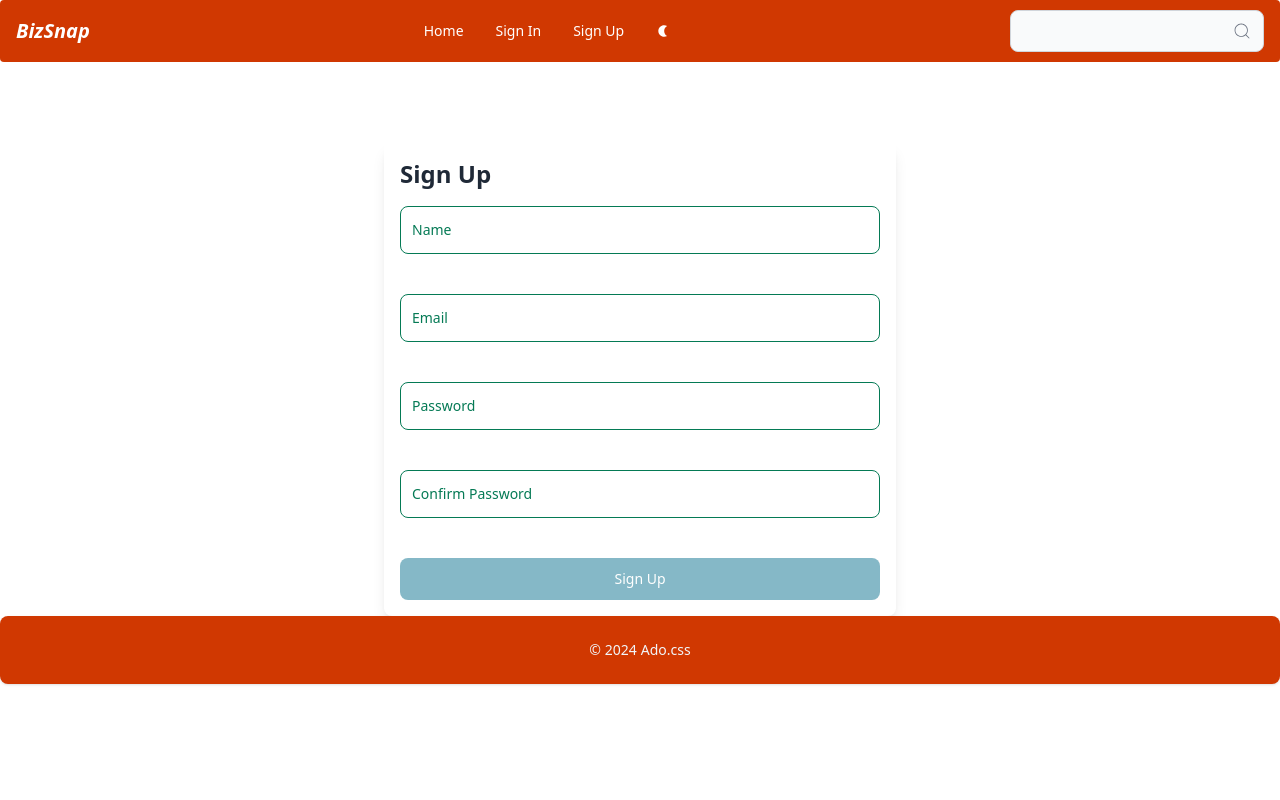
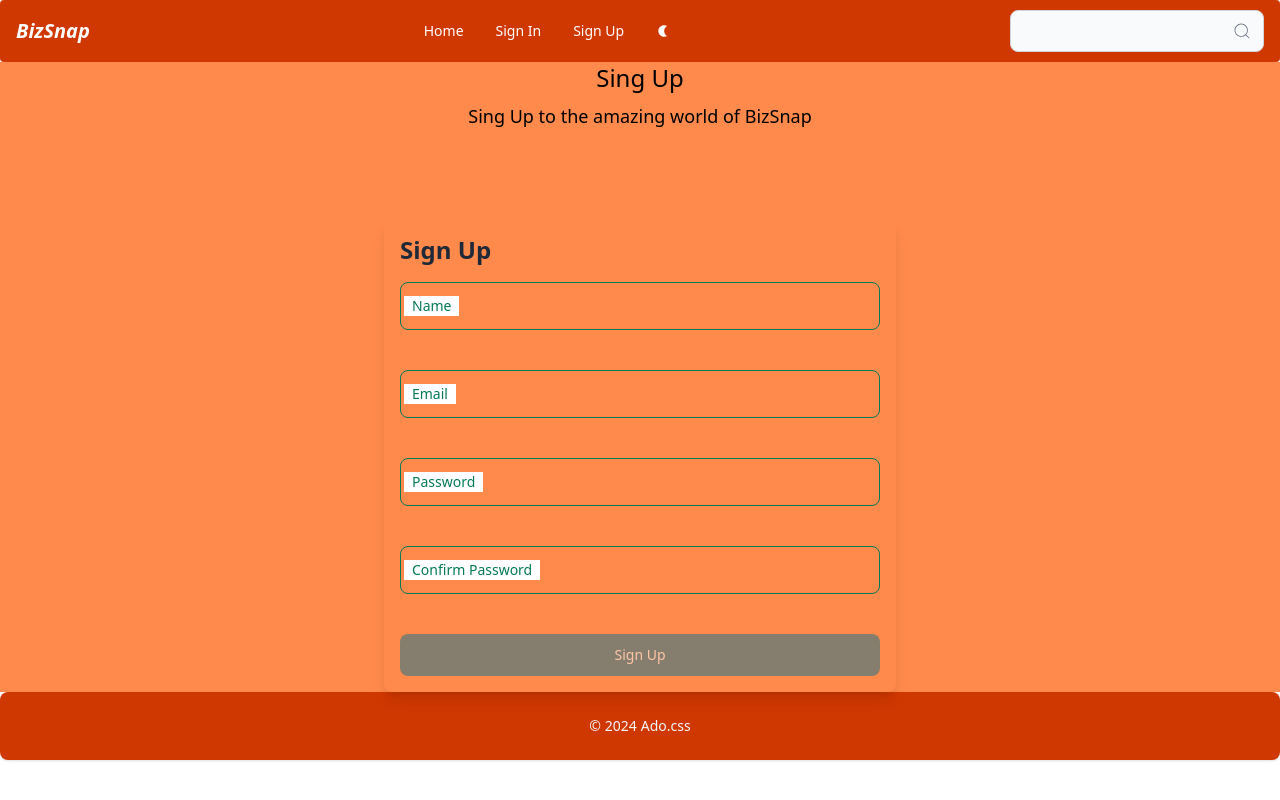
Before and after one commit to Ado1511/Proyecto-, a React (Vite) app: page /signup in a window 1280 px wide. Built offline with nearby package versions, Linux system fonts and the light colour scheme.

Commit message:
color to 400

```diff
--- a/src/App.tsx
+++ b/src/App.tsx
@@ -11,7 +11,7 @@ import CardDetails from "./Pages/CardDetails/CardDetails";
 import Favorites from "./Pages/Favorites/Favorites";
 import MyCards from "./Pages/MyCards/MyCards";
 import CreateCard from "./Pages/CreateCard/CreateCard";
-import { useEffect, useState } from "react"; // Asegúrate de importar useState
+import { useEffect, useState } from "react";
 import { decode } from "./Services/tokenService";
 import axios from "axios";
 import { userActions } from "./Store/UserSlice";
@@ -46,7 +46,7 @@ function App() {
   };
 
   return (
-    <div className={isDarkMode ? "dark text-yellow-200 bg-teal-900" : ""}>
+    <div className={isDarkMode ? "dark text-white" : ""}>
       <Header toggleDarkMode={toggleDarkMode} />
       <Routes>
         <Route path="/*" element={<Home />} />
--- a/src/Pages/Favorites/Favorites.tsx
+++ b/src/Pages/Favorites/Favorites.tsx
@@ -62,7 +62,7 @@ const Favorites = () => {
     const user = useSelector((state: TRootState) => state.UserSlice);
 
     return (
-        <div className="flex flex-col items-center justify-start gap-2 bg-orange-300">
+        <div className="flex flex-col items-center justify-start gap-2 bg-orange-400">
             <h1 className="text-2xl">Favorites</h1>
             <p className="text-lg">Welcome to your Favorites</p>
             {user.isLoggedIn && <p className="text-lg"></p>}
--- a/src/Pages/Home/Home.tsx
+++ b/src/Pages/Home/Home.tsx
@@ -62,7 +62,7 @@ const Home = () => {
   const user = useSelector((state: TRootState) => state.UserSlice);
 
   return (
-    <div className="flex flex-col items-center justify-start gap-2 bg-orange-300">
+    <div className="flex flex-col items-center justify-start gap-2 bg-orange-400">
       <h1 className="text-2xl">Home Page</h1>
       <p className="text-lg">Welcome Home!</p>
       {user.isLoggedIn && <p className="text-lg"></p>}
--- a/src/Pages/MyCards/MyCards.tsx
+++ b/src/Pages/MyCards/MyCards.tsx
@@ -85,7 +85,7 @@ const MyCards = () => {
     const user = useSelector((state: TRootState) => state.UserSlice);
 
     return (
-        <div className="flex flex-col items-center justify-start gap-2 bg-orange-300">
+        <div className="flex flex-col items-center justify-start gap-2 bg-orange-400">
             <h1 className="text-2xl">My Cards</h1>
             <p className="text-lg"> These cards were made by you</p>
             {user.isLoggedIn && <p className="text-lg"></p>}
--- a/src/Pages/Profile/Profile.tsx
+++ b/src/Pages/Profile/Profile.tsx
@@ -6,12 +6,15 @@ const Profile = () => {
   const user = useSelector((state: TRootState) => state.UserSlice);
 
   return (
+    <div className="flex flex-col items-center justify-start gap-2 bg-orange-400">
+            {user.isLoggedIn && <p className="text-lg"></p>}
     <div className="flex flex-col items-center justify-start min-h-screen gap-2">
       <h1 className="text-2xl">Profile Page</h1>
       <p className="text-lg dark:text-white">
         Welcome {user.user?.name.first + " " + user.user?.name.last}
       </p>
     </div>
+    </div>
   );
 };
 
--- a/src/Pages/SignIn/SignIn.tsx
+++ b/src/Pages/SignIn/SignIn.tsx
@@ -57,6 +57,9 @@ function SignIn() {
   };
 
   return (
+    <div className="flex flex-col items-center justify-start gap-2 bg-orange-400">
+    <h1 className="text-2xl">Sing Up</h1>
+    <p className="text-lg"> Sing Up to the amazing world of BizSnap</p>
     <form
       className="flex flex-col w-2/5 gap-4 p-4 m-auto mt-20 rounded-lg shadow-lg"
       onSubmit={handleSubmit(submit)}
@@ -82,10 +85,12 @@ function SignIn() {
         {errors["password"]?.message}
       </span>
 
+
       <Button type="submit" disabled={!isValid}>
         Sign In
       </Button>
     </form>
+    </div>
   );
 }
 
--- a/src/Pages/SingUp/SingUp.tsx
+++ b/src/Pages/SingUp/SingUp.tsx
@@ -41,6 +41,9 @@ await axios.post(
 };
 
 return (
+    <div className="flex flex-col items-center justify-start gap-2 bg-orange-400">
+            <h1 className="text-2xl">Sing Up</h1>
+            <p className="text-lg"> Sing Up to the amazing world of BizSnap</p>
     <form
     className="flex flex-col w-2/5 gap-4 p-4 m-auto mt-20 rounded-lg shadow-lg"
     onSubmit={handleSubmit(submit)}
@@ -87,6 +90,7 @@ return (
         Sign Up
     </Button>
     </form>
+    </div>
 );
 }
 
```
